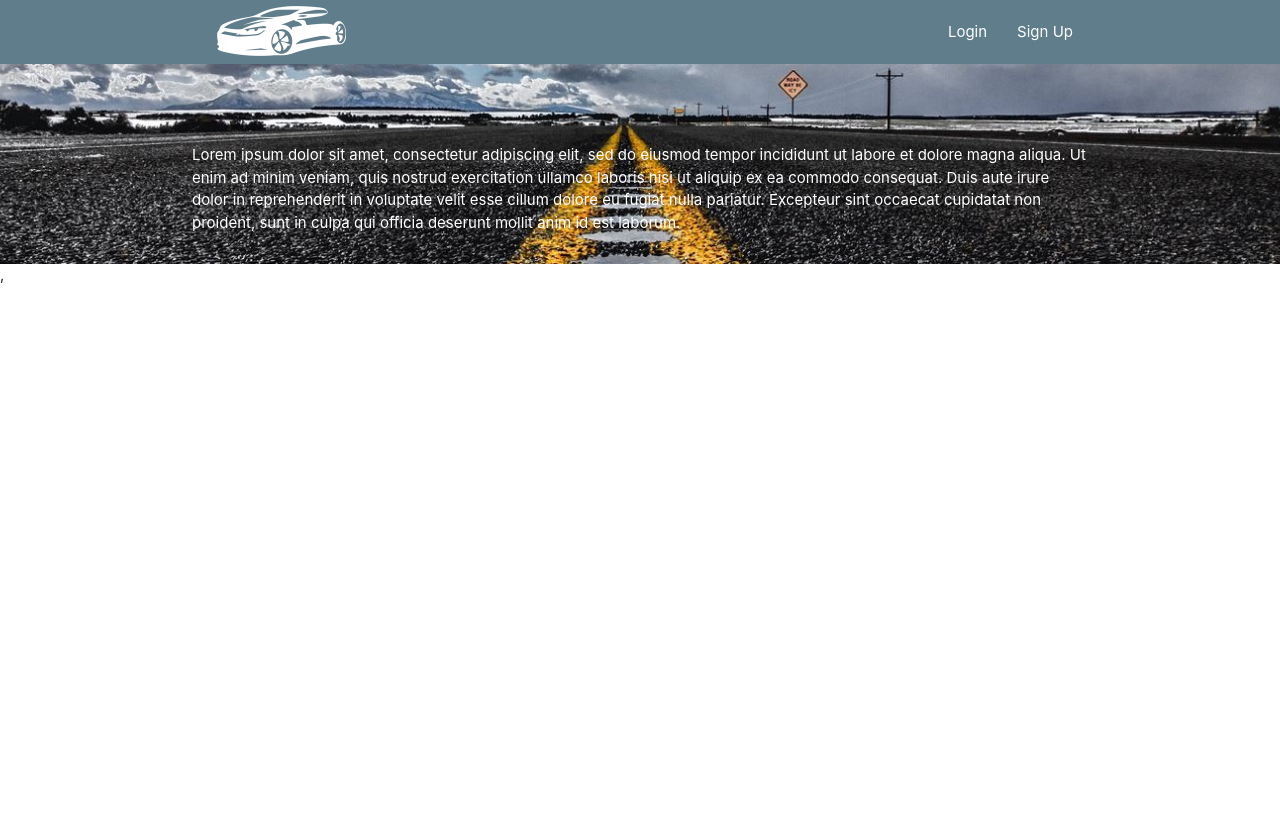
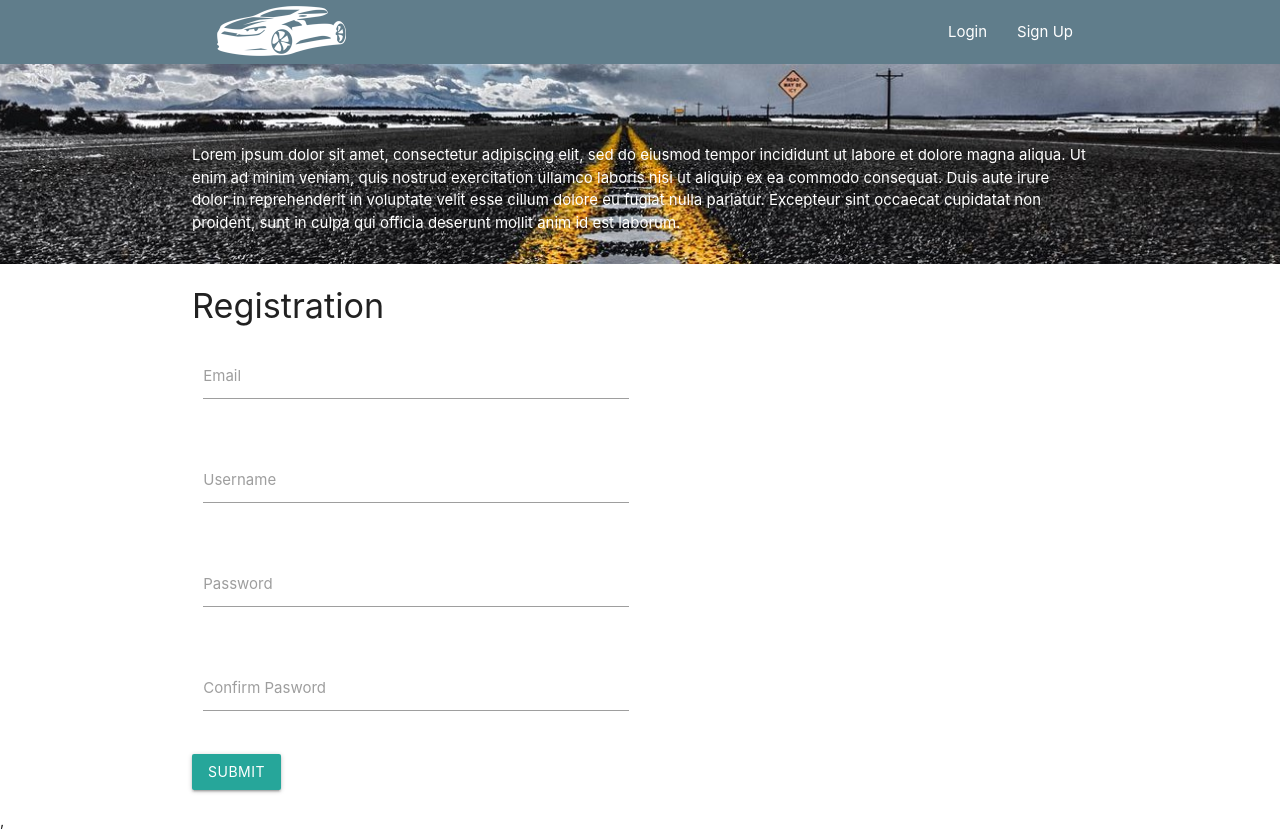
Before and after one commit to sergey-kuzovlev/cars-catalog, a React (Create React App) app in the folder client/: page /registration in a window 1280 px wide. Before the commit the page ends 800 px from the top, so only its background shows below. Built offline with nearby package versions, Linux system fonts and the light colour scheme; no server answers.

Commit message:
add regstration page + client side validation

```diff
--- a/client/src/App.tsx
+++ b/client/src/App.tsx
@@ -6,6 +6,7 @@ import { Navbar } from './components/navbar/Navbar';
 import { createBrowserHistory } from 'history';
 import FilteredCars from './containers/FilteredCarsList';
 import Login from './components/login/Login';
+import { Registration } from './components/registration/Registration';
 
 const history = createBrowserHistory();
 
@@ -23,6 +24,7 @@ function App() {
         <Route exact path="/" component={FilteredCars} />
         <Route path="/car/:id" component={CarDetailPage} />
         <Route exact path="/login" component={Login} />
+        <Route exact path="/registration" component={Registration} />
       </Switch>
     </Router>
   </div>
--- a/client/src/components/login/Login.tsx
+++ b/client/src/components/login/Login.tsx
@@ -1,7 +1,7 @@
 import jwtDecode from "jwt-decode";
 import React from "react";
 import { connect } from "react-redux";
-import { logout, setCurrentUser } from "../../actions/authActions";
+import { setCurrentUser } from "../../actions/authActions";
 import { login } from "../../services/auth.service";
 import Notification from "./Notification";
 
--- a/client/src/components/navbar/Navbar.tsx
+++ b/client/src/components/navbar/Navbar.tsx
@@ -45,7 +45,7 @@ export const Navbar: React.FC<any> = ({dispatch}) => {
                 </Link>
               </li>
               <li className="nav-item">
-                <Link to={"/register"} className="nav-link">
+                <Link to={"/registration"} className="nav-link">
                   Sign Up
                 </Link>
               </li>
--- /dev/null
+++ b/client/src/components/registration/Registration.tsx
@@ -0,0 +1,105 @@
+import jwtDecode from "jwt-decode";
+import React from "react";
+import { connect } from "react-redux";
+import { setCurrentUser } from "../../actions/authActions";
+import { registration } from "../../services/auth.service";
+import Notification from "../login/Notification";
+
+const initialMessage = "";
+const initialFormData = {
+  email: "",
+  password: ""
+};
+
+export const Registration: React.FC<any> = ({dispatch, history}) => {
+  const [formData, updateFormData] = React.useState(initialFormData);
+  const [message, updateMessage] = React.useState(initialMessage);
+
+  const handleChange = (e) => {
+    validate(e.target)
+    updateFormData({
+      ...formData,
+
+      [e.target.name]: e.target.value.trim()
+    });
+  };
+
+  const validate = (element) => {
+    console.log(formData, element.name)
+    switch (element.name) {
+      case "email":
+        console.log('email')
+        const reg = /^(([^<>()[\]\\.,;:\s@"]+(\.[^<>()[\]\\.,;:\s@"]+)*)|(".+"))@((\[[0-9]{1,3}\.[0-9]{1,3}\.[0-9]{1,3}\.[0-9]{1,3}\])|(([a-zA-Z\-0-9]+\.)+[a-zA-Z]{2,}))$/;
+        if(!reg.test(String(element.value).toLowerCase())) updateMessage('Please insert a valid email address')
+        else updateMessage('')
+        break;
+      case "username":
+        if(element.value.length < 3) updateMessage('The Usename must be at least 3 characters')
+        else updateMessage('')
+        break;
+      case "password":
+        if(element.value.length < 3) updateMessage('The Password must be at least 3 characters')
+        else updateMessage('')
+        break;
+      case "confirm":
+        console.log(element.value, formData.password)
+        if(element.value !== formData.password) updateMessage('Confirm password does not match')
+        else updateMessage('')
+        break;
+      default:
+        console.log(element.name)
+    }
+  }
+
+  const handleSubmit = async () => {
+    const result = await registration(formData);
+
+    //const { accessToken, error} = await login(formData);
+
+    // if(accessToken) {
+    //   updateMessage("")
+    //   dispatch(setCurrentUser(jwtDecode(accessToken)));
+    //   history.push("/")
+    // } else {
+    //   updateMessage(error)
+    // }
+  }
+
+  return (
+    <div className="container">
+      <h4>Registration</h4>
+      {
+        message ? <Notification text={message}/> : ''
+      }
+      <div className="row">
+        <div className="row">
+          <div className="input-field col s6">
+            <input id="email" type="email" className="validate" name="email" onChange={handleChange}/>
+            <label htmlFor="email">Email</label>
+          </div>
+        </div>
+        <div className="row">
+          <div className="input-field col s6">
+            <input id="username" type="text" className="validate" name="username" onChange={handleChange}/>
+            <label htmlFor="username">Username</label>
+          </div>
+        </div>
+        <div className="row">
+          <div className="input-field col s6">
+            <input id="password" type="password" className="validate" name="password" onChange={handleChange}/>
+            <label htmlFor="password">Password</label>
+          </div>
+        </div>
+        <div className="row">
+          <div className="input-field col s6">
+            <input id="confirm" type="password" className="validate" name="confirm" onChange={handleChange}/>
+            <label htmlFor="confirm">Confirm Pasword</label>
+          </div>
+        </div>
+        <button className="btn waves-effect waves-light" type="submit" name="action" onClick={handleSubmit}>Submit</button>
+      </div>
+    </div>
+  );
+};
+
+export default connect()(Registration)
--- a/client/src/services/auth.service.ts
+++ b/client/src/services/auth.service.ts
@@ -17,6 +17,10 @@ const logout = () => {
   setAuthorizationToken(false);
 };
 
+const registration = (data) => {
+  return axios.post(`${API_URL}registration`, data)
+}
+
 const checkAuthToken = async(token): Promise<boolean> => {
   return axios.get(`${API_URL}checktoken?token=${token}`)
 }
@@ -25,4 +29,5 @@ export {
   login,
   logout,
   checkAuthToken,
+  registration,
 };
```
Also changed, not shown: 1 other file (tests, documents, lock files or other folders).
